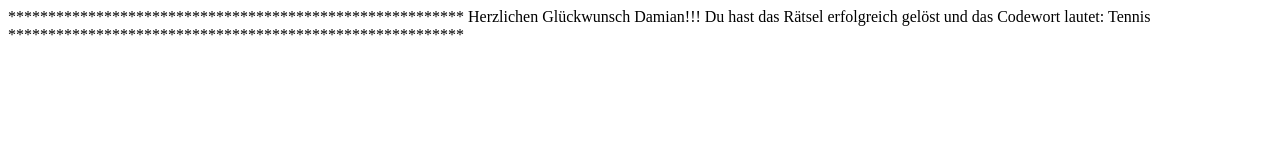
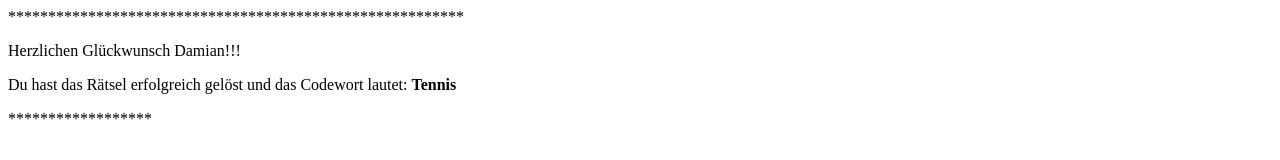
Before and after one commit to pbo-git/pbo-git.github.io, a plain HTML site: page index.html in a window 1280 px wide. Drawn offline with Linux system fonts and the light colour scheme.

Commit message:
Update index.html

```diff
--- a/index.html
+++ b/index.html
@@ -1,7 +1,4 @@
-*********************************************************
-
-Herzlichen Glückwunsch Damian!!!
-
-Du hast das Rätsel erfolgreich gelöst und das Codewort lautet: Tennis
-
-*********************************************************
+<p><span>*********************************************************</span></p>
+<p><span>Herzlichen Gl&uuml;ckwunsch Damian!!!</span></p>
+<p><span>Du hast das R&auml;tsel erfolgreich gel&ouml;st und das Codewort lautet:&nbsp;<strong>Tennis</strong></span></p>
+<p>******************
```
